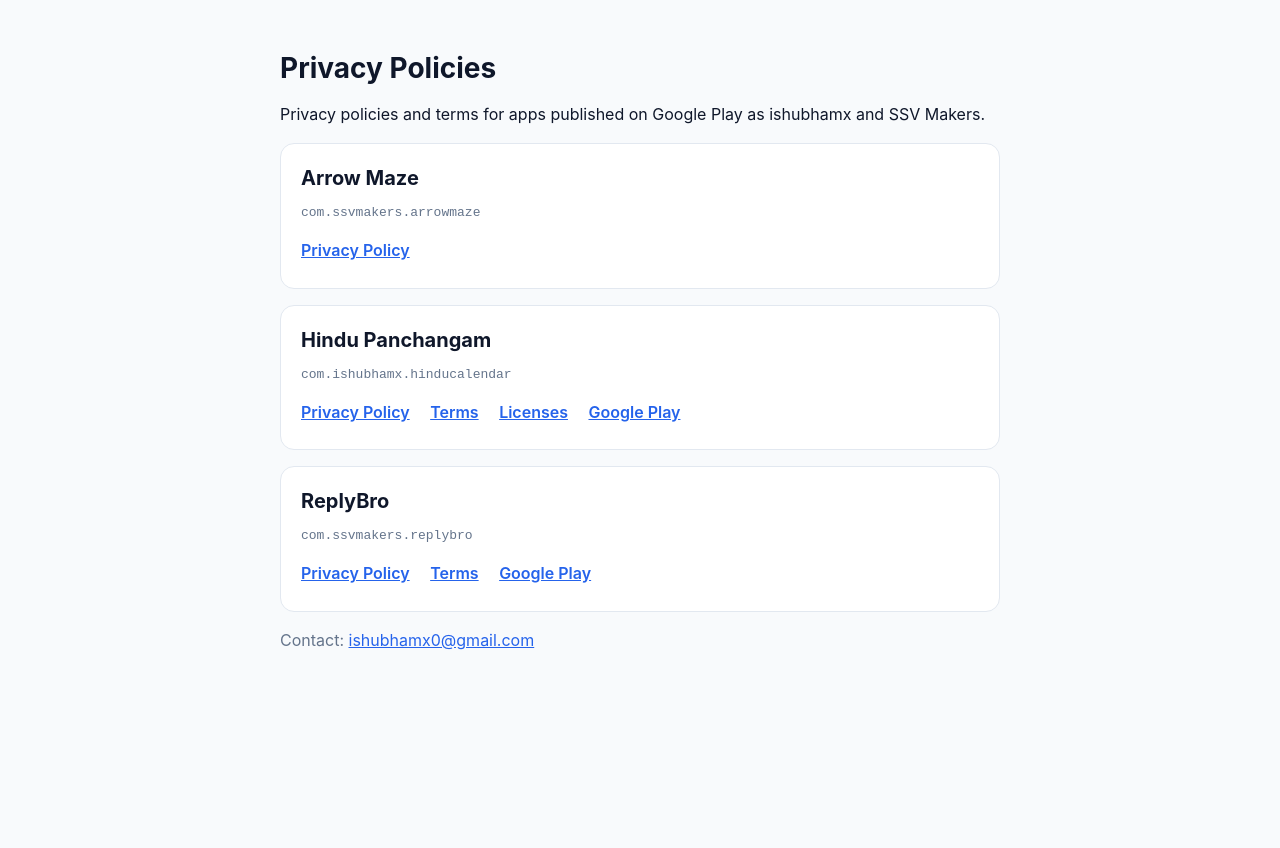
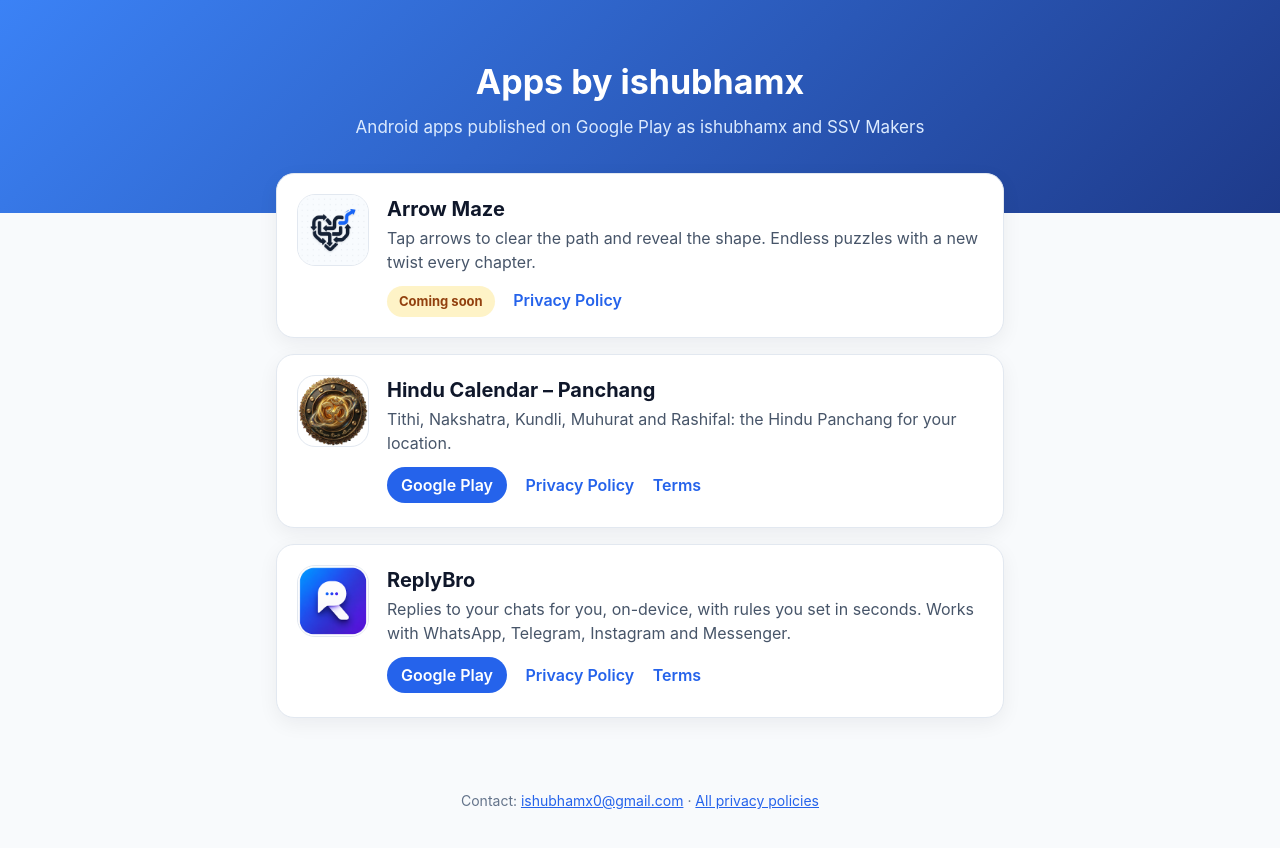
Before and after one commit to ishubhamx/ishubhamx.github.io, a Jekyll site: the page index.html, which Jekyll copies as it is, in a window 1280 px wide. Shown: the top 848 px of the page. Built offline with Jekyll 4.4.1, drawn with Linux system fonts in a browser that asks for light colours.

Commit message:
Serve as the user site: apps homepage and app-ads.txt at the root, policies under /privacy/
The repo was renamed from privacy to ishubhamx.github.io, so the site root is now this repo.
Every policy URL stays the same (https://ishubhamx.github.io/privacy/...).

Amp-Thread-ID: https://ampcode.com/threads/T-01a185ea-3de9-77bd-9c58-2008b74ded27
Co-authored-by: Angela <shubham75v66@gmail.com>

```diff
--- a/_config.yml
+++ b/_config.yml
@@ -3,14 +3,15 @@
 contact_email: ishubhamx0@gmail.com
 updated: October 29, 2026        # effective date shown on every page; change it when the text changes
 
-# Project site at https://ishubhamx.github.io/privacy/. Set to "" if you move to a custom domain.
-baseurl: /privacy
+# User site at https://ishubhamx.github.io/: the homepage (index.html) and app-ads.txt live at the root,
+# the policies under /privacy/.
+baseurl: ""
 
-# Each file in _apps/ is one app and becomes its privacy page at /<file-name>/ (e.g. _apps/arrow-maze.md
-# -> /arrow-maze/). Use `layout: app` for a generated policy, or write the page by hand in an .html file.
+# Each file in _apps/ is one app and becomes its privacy page at /privacy/<file-name>/ (e.g.
+# _apps/arrow-maze.md -> /privacy/arrow-maze/). Use `layout: app` for a generated policy, or write the page by hand in an .html file.
 collections:
   apps:
     output: true
-    permalink: /:name/
+    permalink: /privacy/:name/
 
 exclude: [README.md]
--- /dev/null
+++ b/app-ads.txt
@@ -0,0 +1 @@
+google.com, pub-8323567539032131, DIRECT, f08c47fec0942fa0
--- a/index.html
+++ b/index.html
@@ -1,24 +1,76 @@
----
-layout: default
-title: Privacy Policies
----
-{%- comment -%} Directory of every app in _apps/ with links to its legal pages. {%- endcomment -%}
-<p>Privacy policies and terms for apps published on Google Play as ishubhamx and SSV Makers.</p>
+<!DOCTYPE html>
+<html lang="en">
+<head>
+<meta charset="utf-8">
+<meta name="viewport" content="width=device-width, initial-scale=1">
+<title>Apps by ishubhamx</title>
+<meta name="description" content="Android apps by ishubhamx and SSV Makers: Arrow Maze, Hindu Panchangam and ReplyBro.">
+<link rel="icon" href="icons/arrow-maze.png">
+<style>
+  * { box-sizing: border-box; }
+  body { font-family: -apple-system, "Segoe UI", Roboto, Helvetica, Arial, sans-serif; color: #0f172a; background: #f8fafc; margin: 0; line-height: 1.5; }
+  header { background: linear-gradient(135deg, #3b82f6, #1e3a8a); color: #fff; padding: 56px 20px 72px; text-align: center; }
+  header h1 { font-size: 34px; margin: 0 0 8px; }
+  header p { margin: 0; color: #dbeafe; font-size: 17px; }
+  main { max-width: 760px; margin: -40px auto 0; padding: 0 16px 48px; }
+  .app { display: flex; gap: 18px; align-items: flex-start; background: #fff; border: 1px solid #e2e8f0; border-radius: 18px; padding: 20px; margin-bottom: 16px; box-shadow: 0 6px 20px rgba(15, 23, 42, 0.06); }
+  .app img { width: 72px; height: 72px; border-radius: 18px; flex: none; border: 1px solid #e2e8f0; }
+  .app h2 { font-size: 20px; margin: 0 0 2px; }
+  .app p { margin: 0 0 12px; color: #475569; }
+  .links a { display: inline-block; margin: 0 14px 4px 0; color: #2563eb; font-weight: 600; text-decoration: none; }
+  .links a:hover { text-decoration: underline; }
+  .play { background: #2563eb; color: #fff !important; padding: 6px 14px; border-radius: 999px; }
+  .soon { display: inline-block; background: #fef3c7; color: #92400e; font-size: 13px; font-weight: 700; padding: 6px 12px; border-radius: 999px; margin-right: 14px; }
+  footer { text-align: center; color: #64748b; font-size: 14px; padding: 8px 16px 40px; }
+  footer a { color: #2563eb; }
+</style>
+</head>
+<body>
+<header>
+  <h1>Apps by ishubhamx</h1>
+  <p>Android apps published on Google Play as ishubhamx and SSV Makers</p>
+</header>
+<main>
+  <section class="app">
+    <img src="icons/arrow-maze.png" alt="Arrow Maze icon">
+    <div>
+      <h2>Arrow Maze</h2>
+      <p>Tap arrows to clear the path and reveal the shape. Endless puzzles with a new twist every chapter.</p>
+      <div class="links">
+        <span class="soon">Coming soon</span>
+        <a href="/privacy/arrow-maze/">Privacy Policy</a>
+      </div>
+    </div>
+  </section>
 
-{% for app in site.apps %}
-<section class="app">
-  <h2>{{ app.title }}</h2>
-  <p class="muted"><code>{{ app.package }}</code></p>
-  <p class="links">
-    <a href="{{ app.url | relative_url }}">Privacy Policy</a>
-    {%- for p in app.pages %}
-    <a href="{{ app.url | append: p | append: '/' | relative_url }}">{{ p | capitalize }}</a>
-    {%- endfor %}
-    {%- if app.play %}
-    <a href="{{ app.play }}">Google Play</a>
-    {%- endif %}
-  </p>
-</section>
-{% endfor %}
+  <section class="app">
+    <img src="icons/hindu-panchangam.png" alt="Hindu Panchangam icon">
+    <div>
+      <h2>Hindu Calendar – Panchang</h2>
+      <p>Tithi, Nakshatra, Kundli, Muhurat and Rashifal: the Hindu Panchang for your location.</p>
+      <div class="links">
+        <a class="play" href="https://play.google.com/store/apps/details?id=com.ishubhamx.hinducalendar">Google Play</a>
+        <a href="/privacy/hindu-panchangam/">Privacy Policy</a>
+        <a href="/privacy/hindu-panchangam/terms/">Terms</a>
+      </div>
+    </div>
+  </section>
 
-<p class="muted">Contact: <a href="mailto:{{ site.contact_email }}">{{ site.contact_email }}</a></p>
+  <section class="app">
+    <img src="icons/replybro.png" alt="ReplyBro icon">
+    <div>
+      <h2>ReplyBro</h2>
+      <p>Replies to your chats for you, on-device, with rules you set in seconds. Works with WhatsApp, Telegram, Instagram and Messenger.</p>
+      <div class="links">
+        <a class="play" href="https://play.google.com/store/apps/details?id=com.ssvmakers.replybro">Google Play</a>
+        <a href="/privacy/replybro/">Privacy Policy</a>
+        <a href="/privacy/replybro/terms/">Terms</a>
+      </div>
+    </div>
+  </section>
+</main>
+<footer>
+  Contact: <a href="mailto:ishubhamx0@gmail.com">ishubhamx0@gmail.com</a> · <a href="/privacy/">All privacy policies</a>
+</footer>
+</body>
+</html>
```
Also changed, not shown: privacy/index.html (added, +24 -0 lines), README.md, icons/arrow-maze.png (added), icons/hindu-panchangam.png (added), icons/replybro.png (added), privacy/hindu-panchangam/licenses/index.html (renamed from hindu-panchangam/licenses/index.html), privacy/hindu-panchangam/terms/index.html (renamed from hindu-panchangam/terms/index.html), privacy/replybro/terms/index.html (renamed from replybro/terms/index.html).
